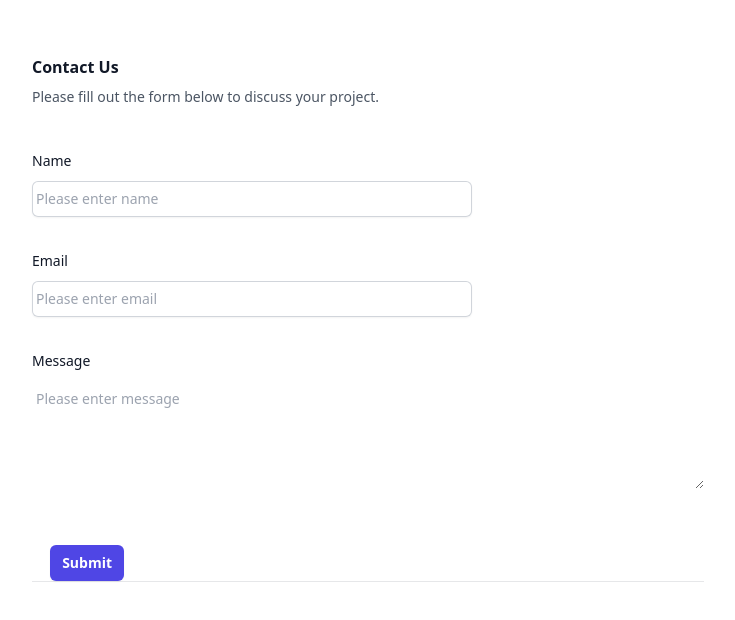
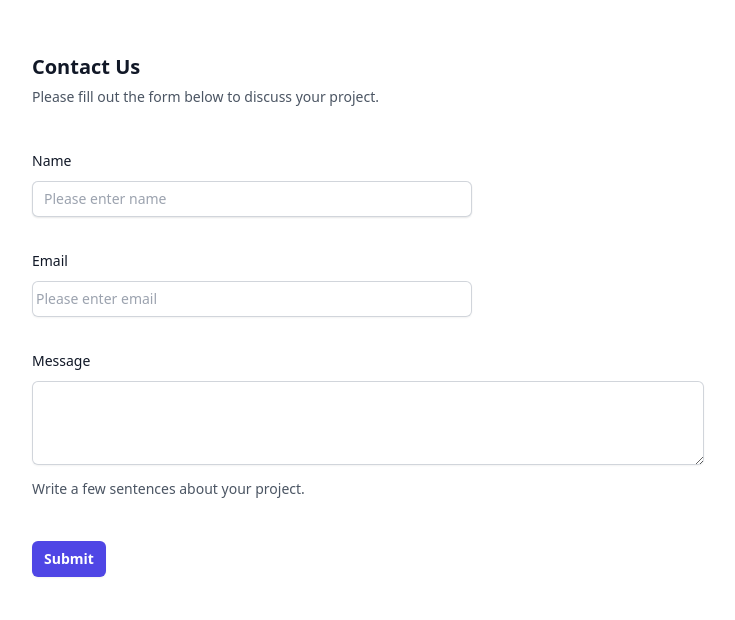
Before and after one commit to Native-Consulting-Services/Native-Consulting-Services, a React (Vite) app: page / in a window 1280 px wide. Shown: the part 3852-4472 px from the top of the page, without its empty margins (272-1007 px from the left). Built offline with nearby package versions, Linux system fonts and the light colour scheme.

Commit message:
chore: Update Contact component UI and form handling

```diff
--- a/src/components/Contact.tsx
+++ b/src/components/Contact.tsx
@@ -3,15 +3,28 @@ import { useForm, ValidationError } from "@formspree/react";
 export default function Contact() {
   const [state, handleSubmit] = useForm("xjvnzowg");
   if (state.succeeded) {
-    return <p>Thanks for joining!</p>;
+    return (
+      <div className="mx-auto max-w-7xl px-4 sm:px-6 sm:py-32 lg:px-8">
+        <div className="mx-auto max-w-2xl">
+          <div className="pb-22">
+            <h2 className="text-xl font-semibold leading-7 text-gray-900">
+              Contact Us
+            </h2>
+            <p className="mt-1 text-base leading-6 text-gray-600">
+              Thanks for reaching out! We'll get back to you soon.
+            </p>
+          </div>
+        </div>
+      </div>
+    );
   }
   return (
     <div className="mx-auto max-w-7xl px-4 sm:px-6 sm:py-32 lg:px-8">
       <div className="mx-auto max-w-2xl">
         <form onSubmit={handleSubmit}>
           <div className="space-y-12">
-            <div className="border-b border-gray-900/10 pb-22">
-              <h2 className="text-base font-semibold leading-7 text-gray-900">
+            <div className="pb-22">
+              <h2 className="text-xl font-semibold leading-7 text-gray-900">
                 Contact Us
               </h2>
               <p className="mt-1 text-sm leading-6 text-gray-600">
@@ -33,7 +46,7 @@ export default function Contact() {
                         name="name"
                         id="name"
                         autoComplete="name"
-                        className="block flex-1 border-0 bg-transparent py-1.5 pl-1 text-gray-900 placeholder:text-gray-400 focus:ring-0 sm:text-sm sm:leading-6"
+                        className="block w-full rounded-md border-0 py-1.5 text-gray-900 shadow-sm ring-1 ring-inset ring-gray-300 placeholder:text-gray-400 focus:ring-2 focus:ring-inset focus:ring-indigo-600 sm:text-sm sm:leading-6"
                         placeholder="Please enter name"
                       />
                       <ValidationError
@@ -71,7 +84,7 @@ export default function Contact() {
                   </div>
                 </div>
 
-                <div className="sm:col-span-6">
+                <div className="col-span-full">
                   <label
                     htmlFor="message"
                     className="block text-sm font-medium leading-6 text-gray-900"
@@ -82,19 +95,23 @@ export default function Contact() {
                     <textarea
                       id="message"
                       name="message"
-                      rows={4}
-                      className="block w-full border-0 bg-transparent py-1.5 pl-1 text-gray-900 placeholder:text-gray-400 focus:ring-0 sm:text-sm sm:leading-6"
-                      placeholder="Please enter message"
-                    ></textarea>
+                      rows={3}
+                      className="block w-full rounded-md border-0 py-1.5 min-h-8 text-gray-900 shadow-sm ring-1 ring-inset ring-gray-300 placeholder:text-gray-400 focus:ring-2 focus:ring-inset focus:ring-indigo-600 sm:text-sm sm:leading-6"
+                      defaultValue={""}
+                    />
                     <ValidationError
                       prefix="Message"
                       field="message"
                       errors={state.errors}
                     />
                   </div>
+                  <p className="mt-3 text-sm leading-6 text-gray-600">
+                    Write a few sentences about your project.
+                  </p>
                 </div>
 
-                <div className="mt-6 flex items-center justify-end gap-x-6">
+                <div className="col-span-full">
+                  <div className="mt-2 flex items-center">
                     <button
                       type="submit"
                       className="rounded-md bg-indigo-600 px-3 py-2 text-sm font-semibold text-white shadow-sm hover:bg-indigo-500 focus-visible:outline focus-visible:outline-2 focus-visible:outline-offset-2 focus-visible:outline-indigo-600"
@@ -106,6 +123,7 @@ export default function Contact() {
                 </div>
               </div>
             </div>
+          </div>
         </form>
       </div>
     </div>
```
Lines whose indentation alone changed are shown as unchanged.
